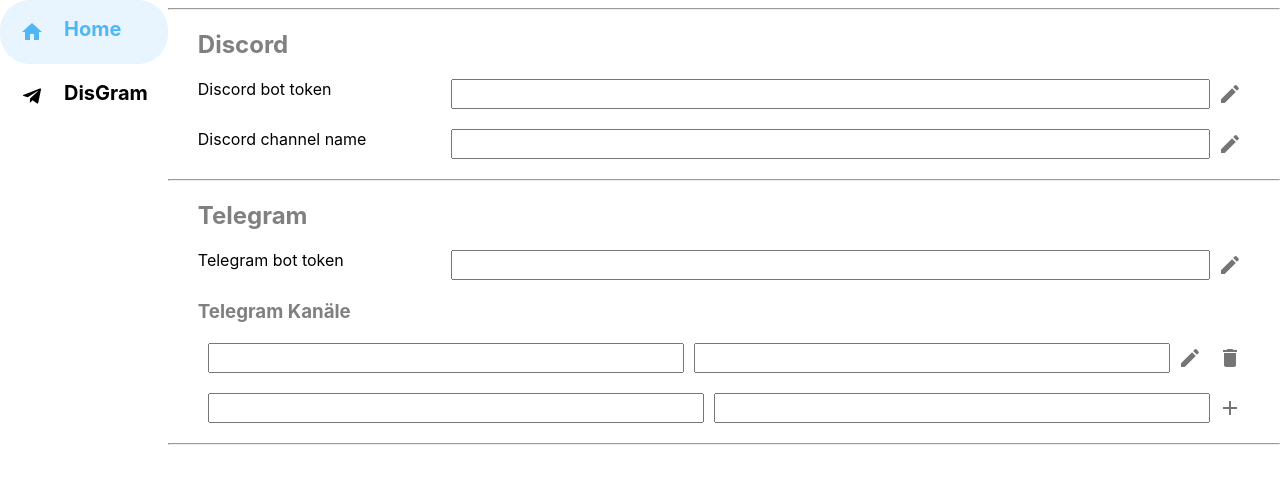
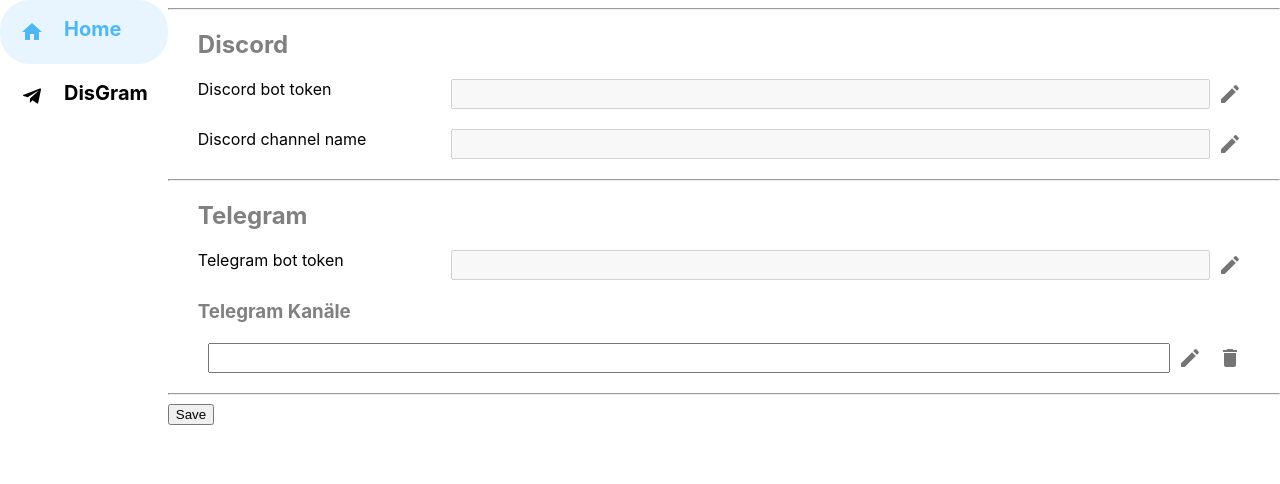
Before and after one commit to Die-Sache/configuration-board, a React (Create React App) app: page / in a window 1280 px wide. Shown: the top 484 px of the page. Built offline with nearby package versions, Linux system fonts and the light colour scheme.

Commit message:
Add basic functionality

```diff
--- a/package.json
+++ b/package.json
@@ -10,6 +10,7 @@
     "@testing-library/jest-dom": "^5.16.5",
     "@testing-library/react": "^13.3.0",
     "@testing-library/user-event": "^13.5.0",
+    "immutability-helper": "^3.1.1",
     "react": "^18.2.0",
     "react-dom": "^18.2.0",
     "react-scripts": "5.0.1",
--- a/src/components/formField/FormField.jsx
+++ b/src/components/formField/FormField.jsx
@@ -2,12 +2,12 @@
 import { IconButton } from '@mui/material';
 import './formField.css'
 
-function FormField({ inputCount = 1, label, defaultValue, placeholder, disabled, buttonIcons }) {
+function FormField({ onChange, inputCount = 1, label, defaultValue, placeholder, disabled, buttons }) {
 
-    let buttons = buttonIcons ? buttonIcons.map(it => <IconButton>{it}</IconButton>) : [];
+    //let buttons = buttonIcons ? buttonIcons.map(it => <IconButton>{it}</IconButton>) : [];
     let inputFields = [];
     for (let i = 0; i < inputCount; i++) {
-        inputFields.push(<input className="inputField" disabled={disabled} defaultValue={defaultValue} placeholder={placeholder}  >
+        inputFields.push(<input onChange={event => onChange(event)} className="inputField" disabled={disabled} defaultValue={defaultValue} placeholder={placeholder}  >
         </input>)
     }
 
--- a/src/pages/disGram/DisGram.jsx
+++ b/src/pages/disGram/DisGram.jsx
@@ -1,66 +1,130 @@
-import { Add, Delete, Edit } from '@mui/icons-material';
+import { Add, Delete, Edit, Update } from '@mui/icons-material';
 import { IconButton, Grid, Input, TextField, Box, InputAdornment } from '@mui/material';
+import { useEffect, useState } from 'react';
 import FormField from '../../components/formField/FormField';
 import './disGram.css';
+import update from 'immutability-helper'
 
 function DisGram() {
+
+    const [state, setState] = useState({
+        data: {
+            discordBotToken: '',
+            discordChannelName: '',
+            telegramBotToken: ''
+        },
+        edit: {
+            discordBotToken: true,
+            discordChannelName: true,
+            telegramBotToken: true
+        }
+    });
+
+    let handleSave = (value) => {
+
+    }
+
+    let handleDiscordBotTokenOnChange =
+
+        (event) => setState((state, props) => {
+            return update(state, {
+                data: {
+                    discordBotToken: {
+                        $set: event.target.value
+                    }
+                }
+            })
+        }
+        )
+
+    let handleDiscordChannelNameOnChange =
+
+        (event) => setState((state, props) => {
+            return update(state, {
+                data: {
+                    discordChannelName: {
+                        $set: event.target.value
+                    }
+                }
+            })
+        }
+        )
+
+    let handleTelegramBotTokenOnChange =
+
+        (event) => setState((state, props) => {
+            return update(state, {
+                data: {
+                    telegramBotToken: {
+                        $set: event.target.value
+                    }
+                }
+            })
+        }
+        )
+
+    let handleTelegramChannelIdOnChange =
+
+        (event) => setState((state, props) => {
+            return update(state, {
+                data: {
+                    telegramChannelId: {
+                        $set: event.target.value
+                    }
+                }
+            })
+        }
+        )
+
+
+    let handleOnSave = async (data) => {
+        await fetch('https://disgram2.herokuapp.com//config/setEnv', {
+            method: 'POST',
+            headers: {
+                'Content-Type': 'application/json'
+            },
+            body: JSON.stringify(state.data)
+        });
+        await fetch('https://disgram2.herokuapp.com//config/start');
+    }
+
     return (
         <div className="disGram">
             <hr />
             <h2 className='sectionTitle'>Discord</h2>
 
-            <FormField label="Discord bot token" buttonIcons={[<Edit />]}></FormField>
-            <FormField label="Discord channel name" buttonIcons={[<Edit />]}></FormField>
+            <FormField onChange={handleDiscordBotTokenOnChange} disabled={state.edit.discordBotToken} label="Discord bot token" buttons={[<IconButton onClick={() => setState((state, props) => update(state, {
+                edit: {
+                    discordBotToken: {
+                        $set: !state.edit.discordBotToken
+                    }
+                }
+            }))}><Edit /></IconButton>]}></FormField>
+            <FormField onChange={handleDiscordChannelNameOnChange} disabled={state.edit.discordChannelName} label="Discord channel name" buttons={[<IconButton onClick={() => setState((state, props) => update(state, {
+                edit: {
+                    discordChannelName: {
+                        $set: !state.edit.discordChannelName
+                    }
+                }
+            }))} ><Edit /></IconButton>]}></FormField>
             <hr />
             <h2 className='sectionTitle'>Telegram</h2>
-            <FormField label="Telegram bot token" buttonIcons={[<Edit />]}></FormField>
+            <FormField onChange={handleTelegramBotTokenOnChange} disabled={state.edit.telegramBotToken} label="Telegram bot token" buttons={[<IconButton onClick={() => setState((state, props) => update(state, {
+                edit: {
+                    telegramBotToken: {
+                        $set: !state.edit.telegramBotToken
+                    }
+                }
+            }))}><Edit /></IconButton>]}></FormField>
             <h3 className='subSectionTitle'>Telegram Kanäle</h3>
-            <FormField inputCount={2} buttonIcons={[<Edit />, <Delete />]}></FormField>
-            <FormField inputCount={2} buttonIcons={[<Add />]}></FormField>
+            <FormField onChange={handleTelegramChannelIdOnChange} buttons={[<IconButton><Edit /></IconButton>, <IconButton><Delete /></IconButton>]}></FormField>
+
             <hr />
+
+
+            <button onClick={handleOnSave}>Save</button>
         </div>
-        // <Box
-        //     component="form"
-        //     sx={{
-        //         '& > :not(style)': { m: 1, width: '100ch' },
-        //     }}
-        //     noValidate
-        //     autoComplete="off"
-        // >
-        //     <hr>
-        //     </hr>
 
-        //     <h2 className="sectionTitle">Discord</h2>
-        //     <Grid ml={1} container spacing={2}>
-        //         <Grid item xs={4} sm={4}>
-        //             <label for="discordBotToken">DISCORD_BOT_TOKEN</label>
-        //         </Grid>
-        //         <Grid item xs={8} sm={8}>
-
-        //             <TextField size="small" variant="outlined" label="outlined" id="discordBotToken" fullWidth></TextField>
-        //         </Grid>
-        //         <Grid item xs={4} sm={4}>
-        //             <label>DISCORD_CHANNEL_NAME</label>
-        //         </Grid><Grid item xs={8} sm={8}>
-        //             <TextField size="small" variant="outlined" label="outlined" id="discordBotToken" fullWidth></TextField>
-        //         </Grid>
-        //     </Grid>
-        //     <hr></hr>
-        //     <h2 className="sectionTitle">Telegram</h2>
-        //     <Grid ml={1} container spacing={2}>
-        //         <Grid item xs={4} sm={4}>
-        //             <label for="discordBotToken">TELEGRAM_BOT_TOKEN</label>
-        //         </Grid>
-        //         <Grid item xs={8} sm={8}>
-
-        //             <TextField size="small" variant="outlined" label="outlined" id="discordBotToken" fullWidth></TextField>
-        //         </Grid>
-        //     </Grid>
-        //     <h3 className='subSectionTitle'>Telegram Kanäle</h3>
-        //     <TextField size="small" variant="outlined" label="outlined" id="discordBotToken" InputProps={{ endAdornment: <InputAdornment position="end"><IconButton ico><Add /></IconButton></InputAdornment> }}></TextField >
-        //     <hr></hr>
-
-        // </Box >
     )
 }
 
```
Also changed, not shown: 1 other file (tests, documents, lock files or other folders).
